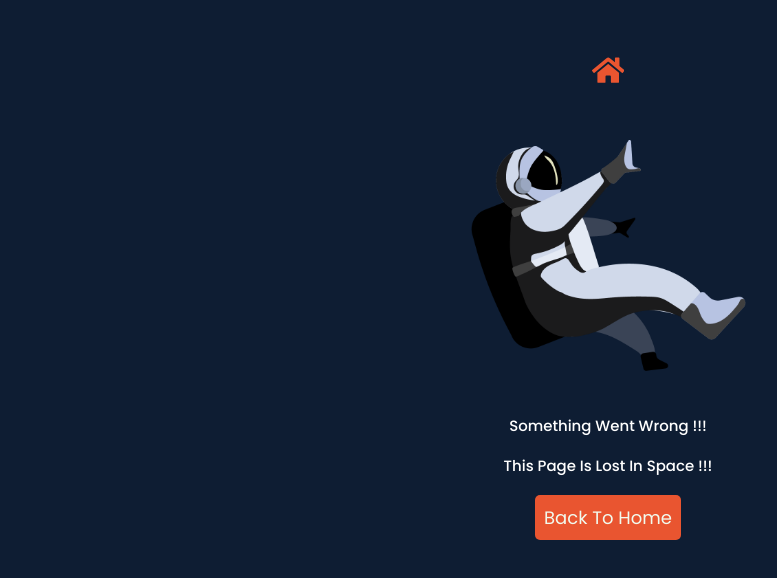
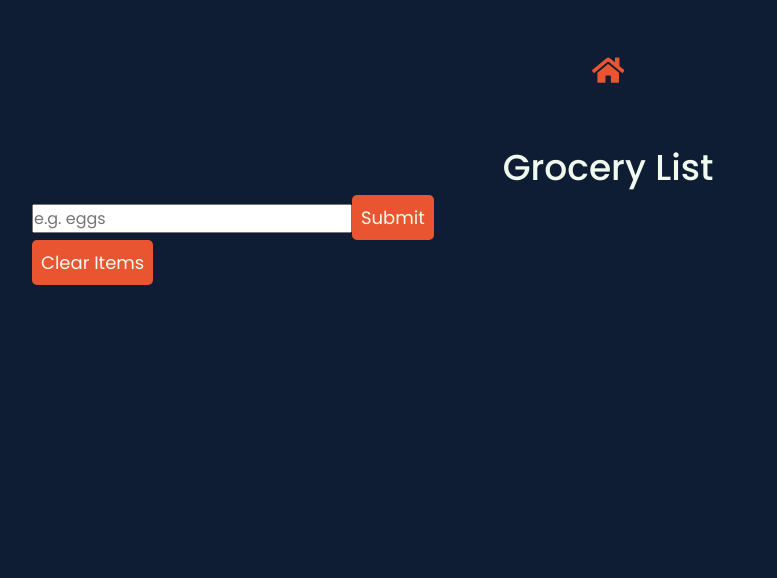
Before and after one commit to ibrahimkundlik/React-Projects-FCC, a React (Create React App) app: page /grocerylist in a window 1280 px wide. Shown: the top 578 px of the page, without its empty margins (32-809 px from the left). Built offline with nearby package versions, Linux system fonts and the light colour scheme.

Commit message:
Added jsx for grocery-list project

```diff
--- a/src/App.js
+++ b/src/App.js
@@ -8,6 +8,7 @@ import Menu from "./components/menu/menu.component";
 import Tabs from "./components/tabs/tabs.component";
 import Slider from "./components/slider/slider.component";
 import ColorGenerator from "./components/colorGenerator/ColorGenerator.component";
+import GroceryList from "./components/groceryList/groceryList.component";
 import ErrorPage from "./components/errorPage/errorPage.component";
 import { FaHome } from "react-icons/fa";
 //react-router
@@ -31,6 +32,7 @@ function App() {
 				<Route path="/tabs" component={Tabs} />
 				<Route path="/slider" component={Slider} />
 				<Route path="/colorgenerator" component={ColorGenerator} />
+				<Route path="/grocerylist" component={GroceryList} />
 				<Route path="/*" component={ErrorPage} />
 			</Switch>
 		</div>
--- /dev/null
+++ b/src/components/groceryList/groceryList.component.jsx
@@ -0,0 +1,104 @@
+import React, { useState } from "react";
+import "./groceryList.styles.scss";
+
+const GroceryList = () => {
+	const [state, setState] = useState({
+		item: "",
+		mssgModal: null,
+		list: [],
+	});
+	const [editId, setEditId] = useState(null);
+
+	const handleSubmit = (e) => {
+		e.preventDefault();
+		const item = state.item;
+		if (item === "") {
+			setState({ ...state, mssgModal: "Enter a value." });
+			return;
+		}
+		if (editId) {
+			const newList = [...state.list];
+			newList[editId] = item;
+			setState({
+				...state,
+				item: "",
+				mssgModal: "Item updated.",
+				list: newList,
+			});
+		} else {
+			setState({
+				...state,
+				item: "",
+				mssgModal: "Item added to the list.",
+				list: [...state.list, item],
+			});
+		}
+	};
+
+	const editItem = (item, id) => {
+		setState({
+			...state,
+			item,
+		});
+		setEditId(id);
+	};
+
+	const deleteItem = (id) => {
+		const newList = state.list.filter((item, ind) => ind !== id);
+		setState({
+			...state,
+			mssgModal: "Item removed from the list.",
+			list: newList,
+		});
+	};
+
+	return (
+		<div className="grocery-cont">
+			<h1>Grocery List</h1>
+			<div className="bg-cont">
+				<form onSubmit={handleSubmit}>
+					<input
+						type="text"
+						placeholder="e.g. eggs"
+						value={state.item}
+						onChange={(e) => setState({ ...state, item: e.target.value })}
+					/>
+					<button>Submit</button>
+				</form>
+				{state.mssgModal && <p className="mssg-modal">{state.mssgModal}</p>}
+				<ul className="list-cont">
+					{state.list.map((item, id) => {
+						return (
+							<li key={id}>
+								<p>
+									{item}{" "}
+									<span className="edit" onClick={() => editItem(item, id)}>
+										&#9998;
+									</span>{" "}
+									<span className="delete" onClick={() => deleteItem(id)}>
+										&#x2612;
+									</span>
+								</p>
+							</li>
+						);
+					})}
+				</ul>
+				<button
+					className="clear-items"
+					onClick={() =>
+						setState({
+							...state,
+							item: "",
+							mssgModal: "Entire list is cleared.",
+							list: [],
+						})
+					}
+				>
+					Clear Items
+				</button>
+			</div>
+		</div>
+	);
+};
+
+export default GroceryList;
--- /dev/null
+++ b/src/components/groceryList/groceryList.styles.scss
@@ -0,0 +1,12 @@
+@import "../../sass/variables";
+
+.grocery-cont {
+	width: 90%;
+	max-width: 1400px;
+	margin: $l-gap auto;
+	color: $secondary;
+
+	h1 {
+		text-align: center;
+	}
+}
--- a/src/pages/homepage/homepage.component.jsx
+++ b/src/pages/homepage/homepage.component.jsx
@@ -35,6 +35,9 @@ const HomePage = () => {
 				<li>
 					<Link to="/colorgenerator">Color Generator</Link>
 				</li>
+				<li>
+					<Link to="/grocerylist">Grocery List</Link>
+				</li>
 			</ul>
 		</div>
 	);
```
Also changed, not shown: src/components/errorPage/error.png.
